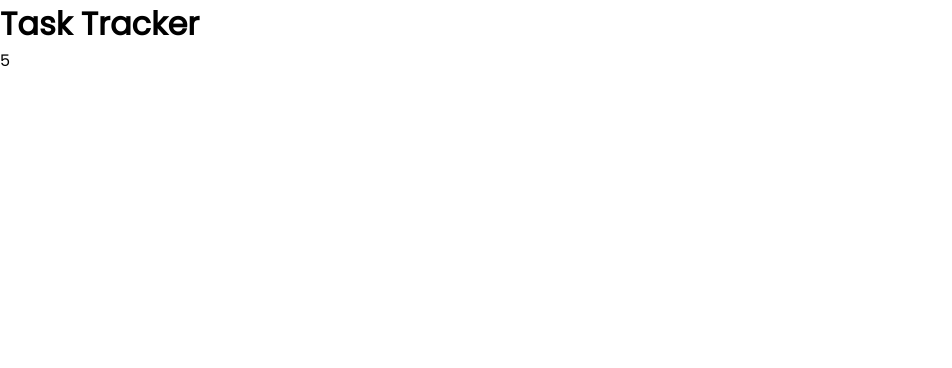
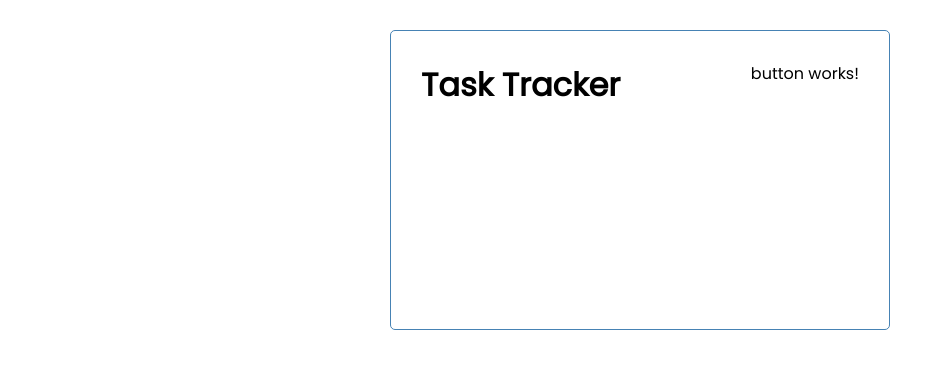
Before and after one commit to Nanlung/angular-task-tracker, an Angular app: page / in a window 1280 px wide. Shown: the top 368 px of the page, without its empty margins (0-952 px from the left). Built offline with nearby package versions, Linux system fonts and the light colour scheme.

Commit message:
header feature initial commit

```diff
--- a/src/app/app.component.html
+++ b/src/app/app.component.html
@@ -1,2 +1,4 @@
-<h1>{{ title }}</h1>
-{{3 + 2}}
+<div class="container">
+  <app-header></app-header>
+
+</div>
--- a/src/app/app.component.ts
+++ b/src/app/app.component.ts
@@ -6,5 +6,5 @@
   styleUrls: ['./app.component.css']
 })
 export class AppComponent {
-  title: string = 'Task Tracker';
+
 }
--- a/src/app/app.module.ts
+++ b/src/app/app.module.ts
@@ -2,10 +2,14 @@
 import { BrowserModule } from '@angular/platform-browser';
 
 import { AppComponent } from './app.component';
+import { HeaderComponent } from './components/header/header.component';
+import { ButtonComponent } from './components/button/button.component';
 
 @NgModule({
   declarations: [
-    AppComponent
+    AppComponent,
+    HeaderComponent,
+    ButtonComponent
   ],
   imports: [
     BrowserModule
--- /dev/null
+++ b/src/app/components/button/button.component.html
@@ -0,0 +1 @@
+<p>button works!</p>
--- /dev/null
+++ b/src/app/components/button/button.component.ts
@@ -0,0 +1,15 @@
+import { Component, OnInit } from '@angular/core';
+
+@Component({
+  selector: 'app-button',
+  templateUrl: './button.component.html',
+  styleUrls: ['./button.component.css']
+})
+export class ButtonComponent implements OnInit {
+
+  constructor() { }
+
+  ngOnInit(): void {
+  }
+
+}
--- /dev/null
+++ b/src/app/components/header/header.component.css
@@ -0,0 +1,5 @@
+header {
+  display: flex;
+  justify-content: space-between;
+  align-items: 20px;
+}
--- /dev/null
+++ b/src/app/components/header/header.component.html
@@ -0,0 +1,4 @@
+<header>
+  <h1>{{title}}</h1>
+  <app-button></app-button>
+</header>
--- /dev/null
+++ b/src/app/components/header/header.component.ts
@@ -0,0 +1,17 @@
+import { Component, OnInit } from '@angular/core';
+
+@Component({
+  selector: 'app-header',
+  templateUrl: './header.component.html',
+  styleUrls: ['./header.component.css']
+})
+export class HeaderComponent implements OnInit {
+
+  title: string = 'Task Tracker';
+
+  constructor() { }
+
+  ngOnInit(): void {
+  }
+
+}
```
Also changed, not shown: src/app/components/button/button.component.css (added), 2 other files (tests, documents, lock files or other folders).
